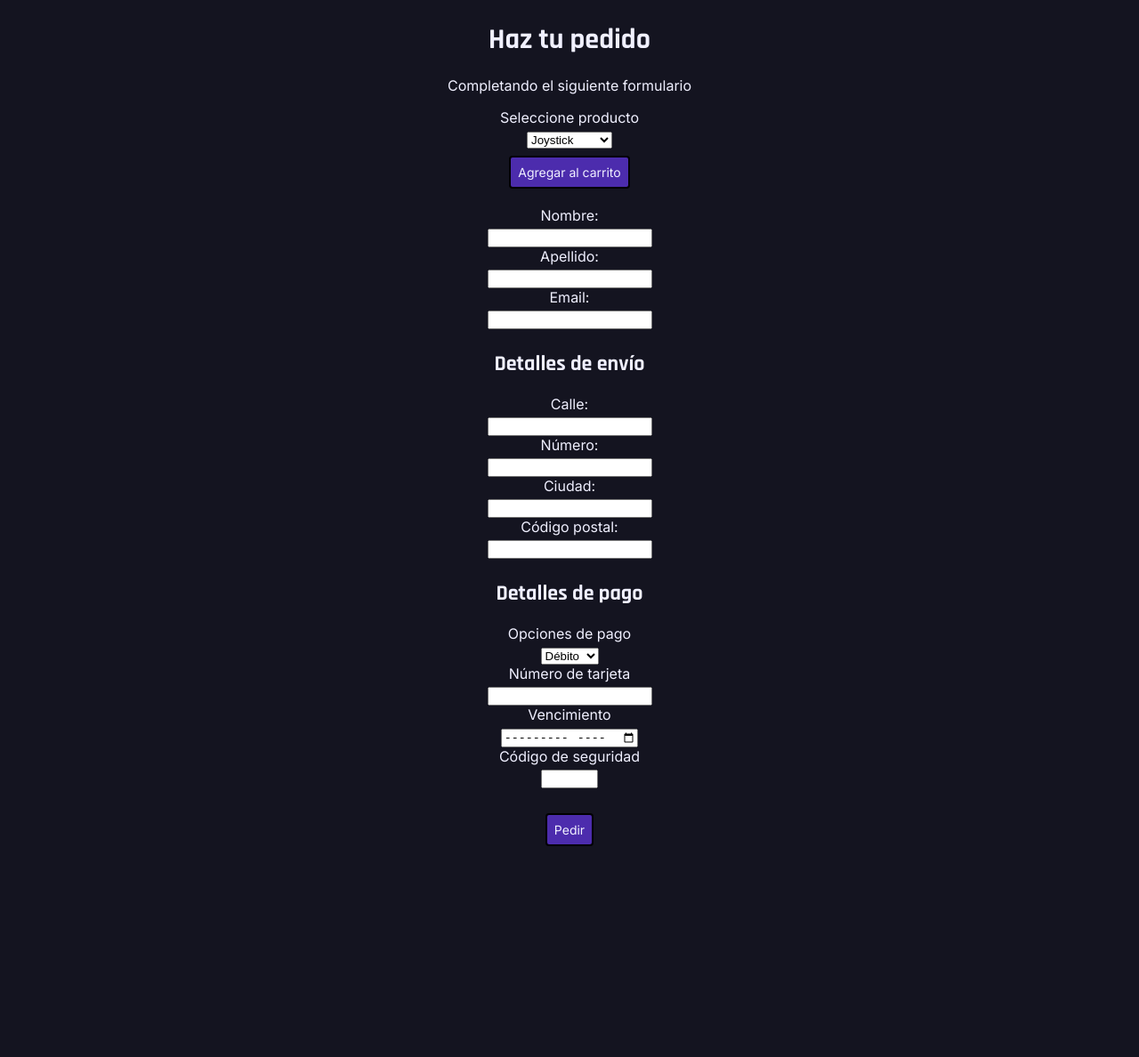
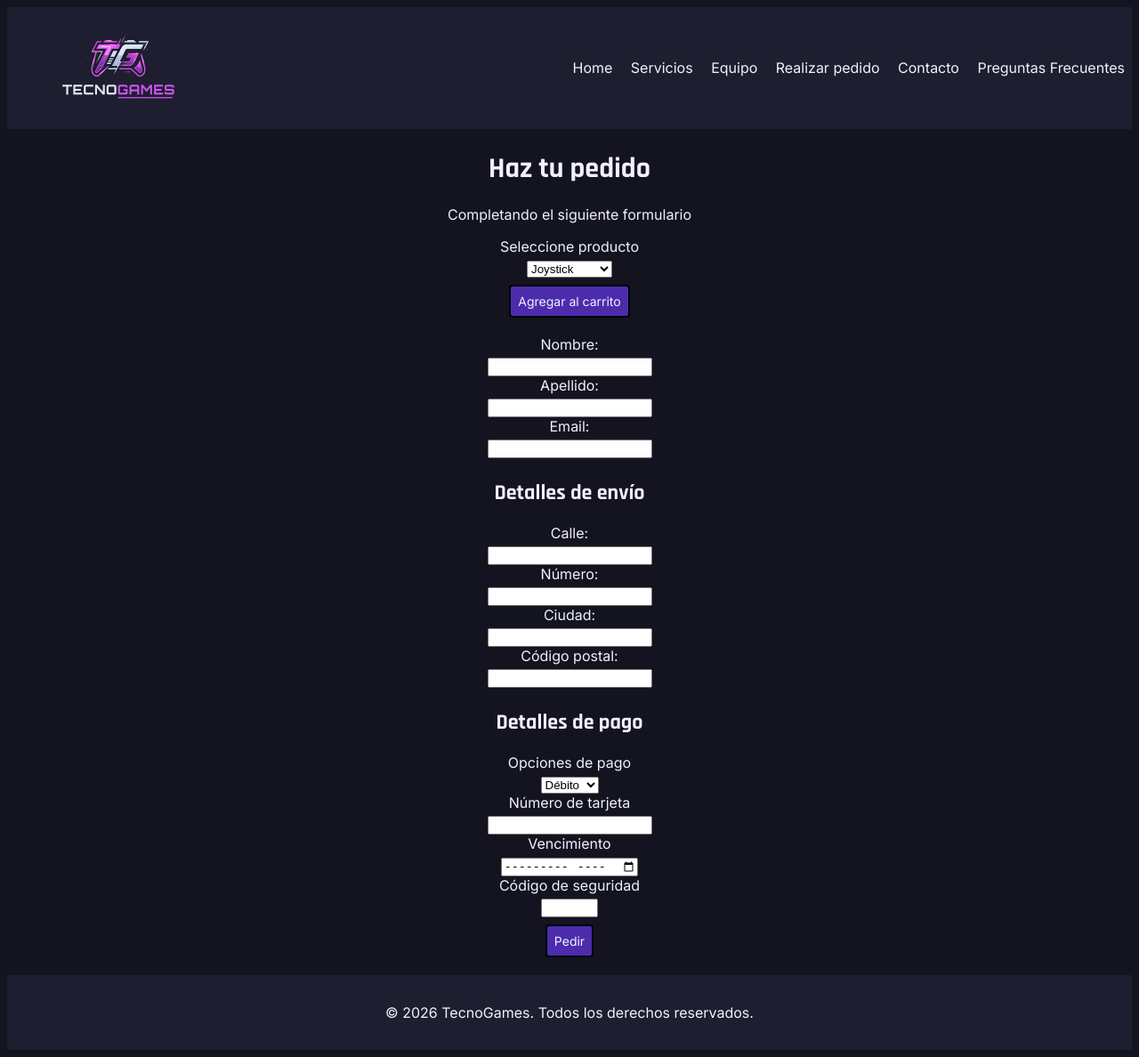
Before and after one commit to cppDevCode/programacion3-tp1, a plain HTML site: page pages/pedidos.html in a window 1280 px wide. Shown: the whole page at 89% size. Before the commit the page ends 959 px from the top, so only its background shows below. Drawn offline with Linux system fonts and the light colour scheme.

Commit message:
header y footer agregado

```diff
--- a/css/style.css
+++ b/css/style.css
@@ -65,3 +65,33 @@ font-family: var(--font-titulo);
     font-family: var(--font-cuerpo);
     margin-top: var(--space-s);
 }
+
+header nav a {
+    color: var(--color-text);
+    text-decoration: none;
+    padding: var(--space-s);
+    justify-content: center;
+}
+
+header nav a:hover {
+    color: var(--color-accent);
+}
+
+footer {
+    text-align: center;
+    padding: var(--space-m);
+    background-color: var(--color-secondary);
+}
+
+.logo {
+    width: 250px;
+}
+
+header {
+    display: flex;
+    justify-content: space-between;
+    align-items: center;
+    background-color: var(--color-secondary);
+    position: sticky;
+    top: 0;
+}
--- a/pages/pedidos.html
+++ b/pages/pedidos.html
@@ -18,6 +18,17 @@ input, select {
   </head>
 
 <body>
+<header>
+  <img src="../assets/img/logo.png" alt="Logo TecnoGames" class="logo" />
+    <nav>
+      <a href="../index.html">Home</a>
+      <a href="../pages/servicios.html">Servicios</a>
+      <a href="../pages/equipo.html">Equipo</a>
+      <a href="../pages/pedido.html">Realizar pedido</a>
+      <a href="../pages/contacto.html">Contacto</a>
+      <a href="../pages/faq.html">Preguntas Frecuentes</a>
+    </nav>
+</header>
 <div class = "titulo_pedidos">
   <h1> Haz tu pedido </h1>
   <p> Completando el siguiente formulario </p>
@@ -86,8 +97,11 @@ class = "form_pedidos">
   <label for = "cvv"> Código de seguridad </label>
   <input type ="number" id ="cvv" name="cvv" min = "0" max = "999">
   <br>
-  <br>
   <button type="submit" class="button_pedidos">Pedir</button>
 </form>
+<br>
+<footer>
+  <p>&copy; 2026 TecnoGames. Todos los derechos reservados.</p>
+</footer>
 </body>
 </html>
```
